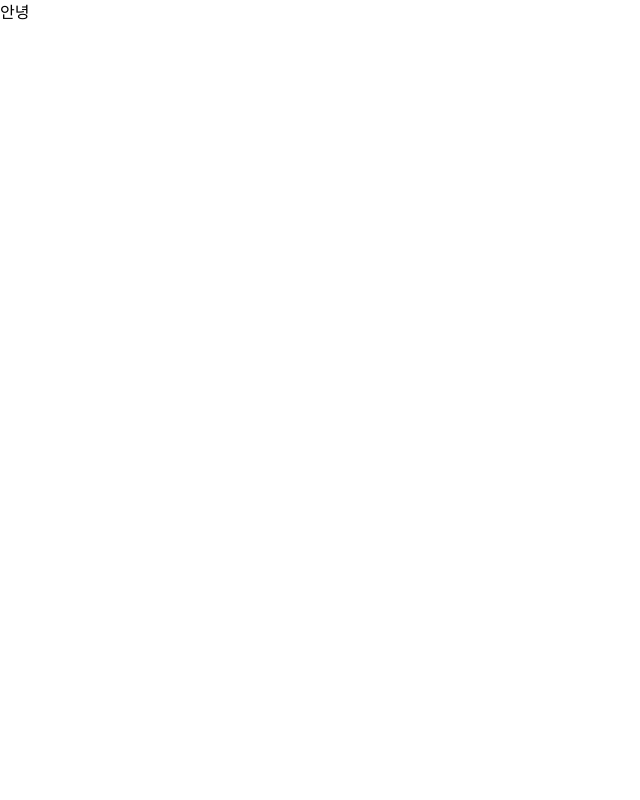
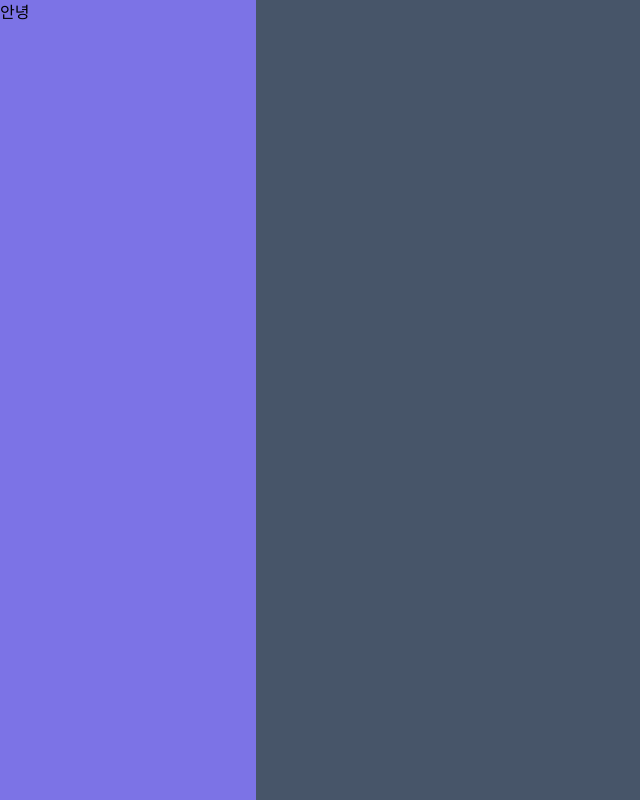
Before and after one commit to blackeichi/portfolio, a Next.js app: page / in a window 1280 px wide. Shown: the whole page, without its empty margins (0-640 px from the left). Built offline with nearby package versions, Linux system fonts and the light colour scheme.

Commit message:
2022.12.06

```diff
--- /dev/null
+++ b/components/Container/intro.tsx
@@ -0,0 +1,14 @@
+import { bgColor } from "../../styles/color";
+
+export const Intro = () => {
+  return (
+    <div className="min-h-screen bg-slate-600">
+      <div
+        className="h-96 w-1/5 lg:h-screen"
+        style={{ backgroundColor: bgColor }}
+      >
+        안녕
+      </div>
+    </div>
+  );
+};
--- a/pages/index.tsx
+++ b/pages/index.tsx
@@ -1,3 +1,9 @@
+import { Intro } from "../components/Container/intro";
+
 export default function Home() {
-  return <div>안녕</div>;
+  return (
+    <div>
+      <Intro />
+    </div>
+  );
 }
--- /dev/null
+++ b/styles/color.ts
@@ -0,0 +1 @@
+export const bgColor = "#7C73E6";
```
